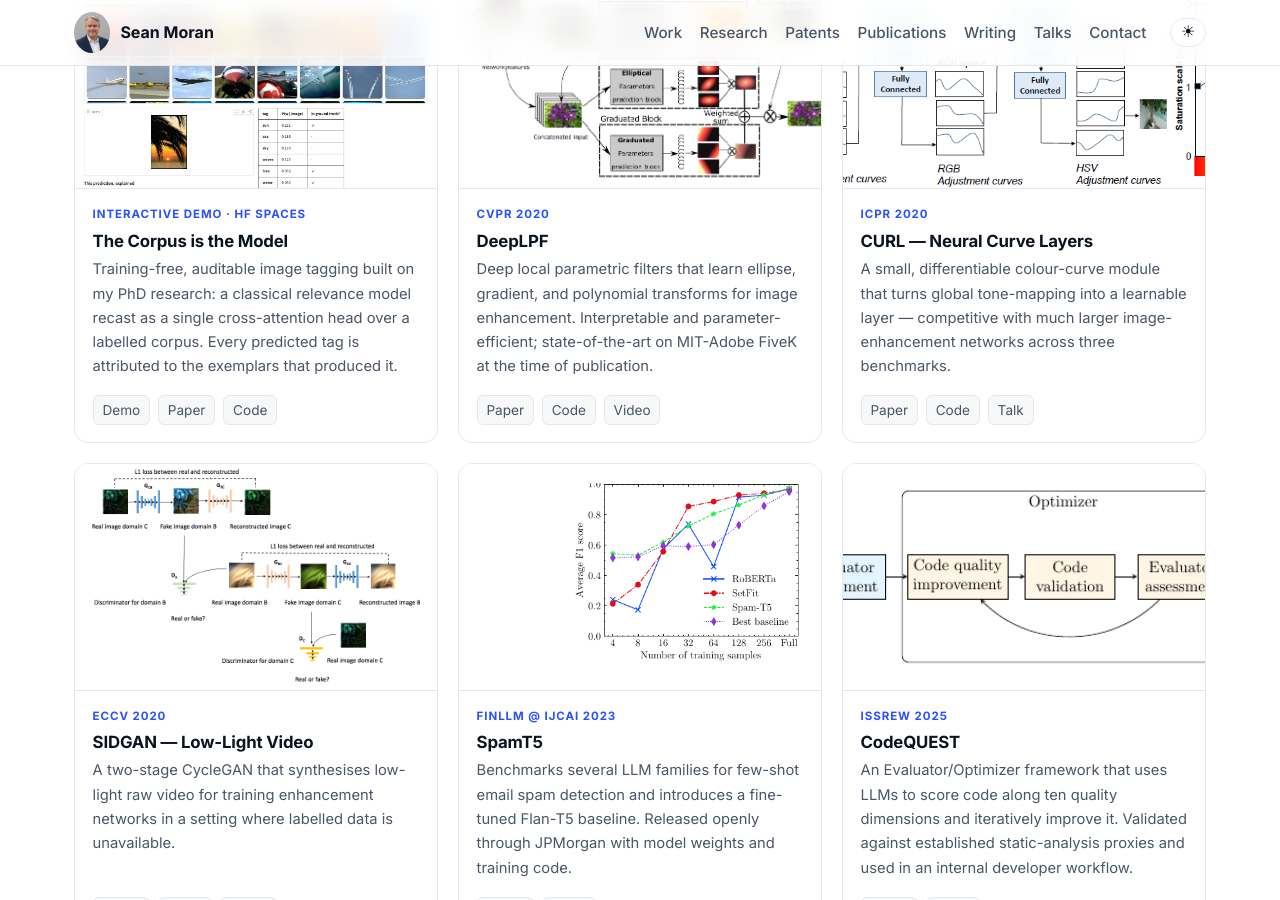
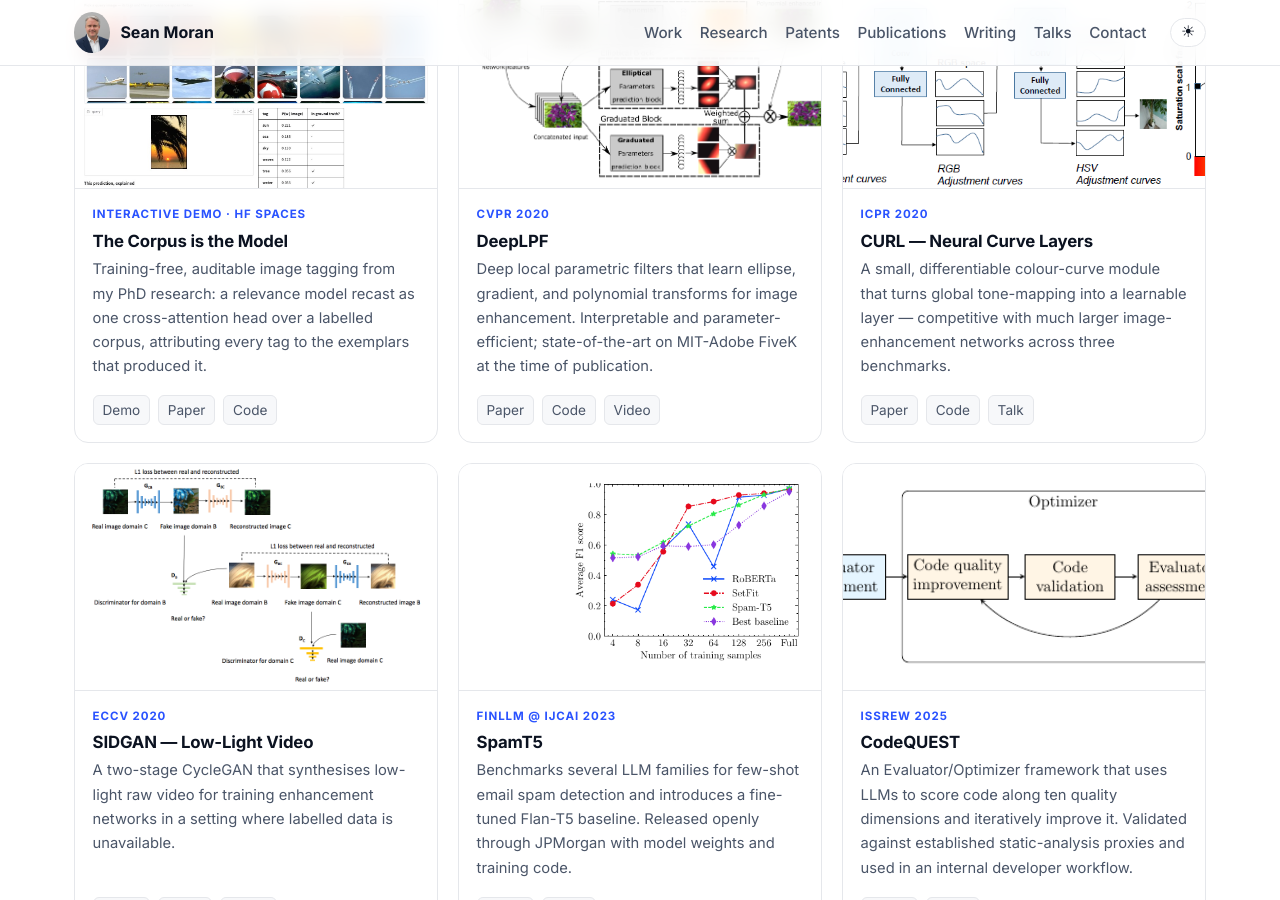
Before and after one commit to sjmoran/sjmoran.github.io, a Jekyll site: the page built from index.md, in a window 1280 px wide and 900 px high, scrolled down 2060 px. Built offline with Jekyll 4.4.1, drawn with Linux system fonts in a browser that asks for light colours.

Commit message:
Shorten "The Corpus is the Model" card description
Co-Authored-By: Claude Opus 4.8 (1M context) <noreply@anthropic.com>

```diff
--- a/_includes/selected-work.html
+++ b/_includes/selected-work.html
@@ -13,7 +13,7 @@
       <div class="card-body">
         <span class="card-venue">Interactive demo · HF Spaces</span>
         <h3>The Corpus is the Model</h3>
-        <p class="card-desc">Training-free, auditable image tagging built on my PhD research: a classical relevance model recast as a single cross-attention head over a labelled corpus. Every predicted tag is attributed to the exemplars that produced it.</p>
+        <p class="card-desc">Training-free, auditable image tagging from my PhD research: a relevance model recast as one cross-attention head over a labelled corpus, attributing every tag to the exemplars that produced it.</p>
         <div class="card-links">
           <a href="https://huggingface.co/spaces/sjmoran/the-corpus-is-the-model" target="_blank" rel="noopener">Demo</a>
           <a href="https://github.com/sjmoran/nrm/tree/master/docs/paper" target="_blank" rel="noopener">Paper</a>
```
